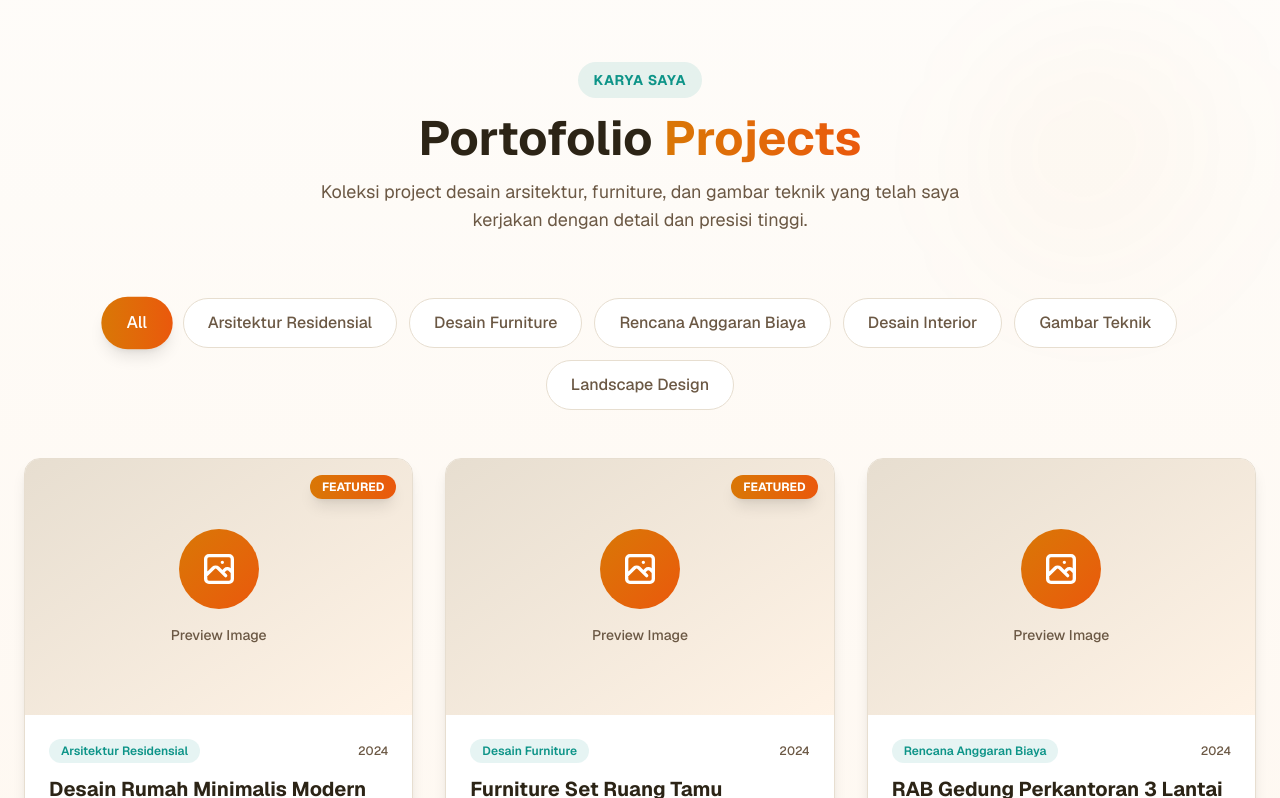
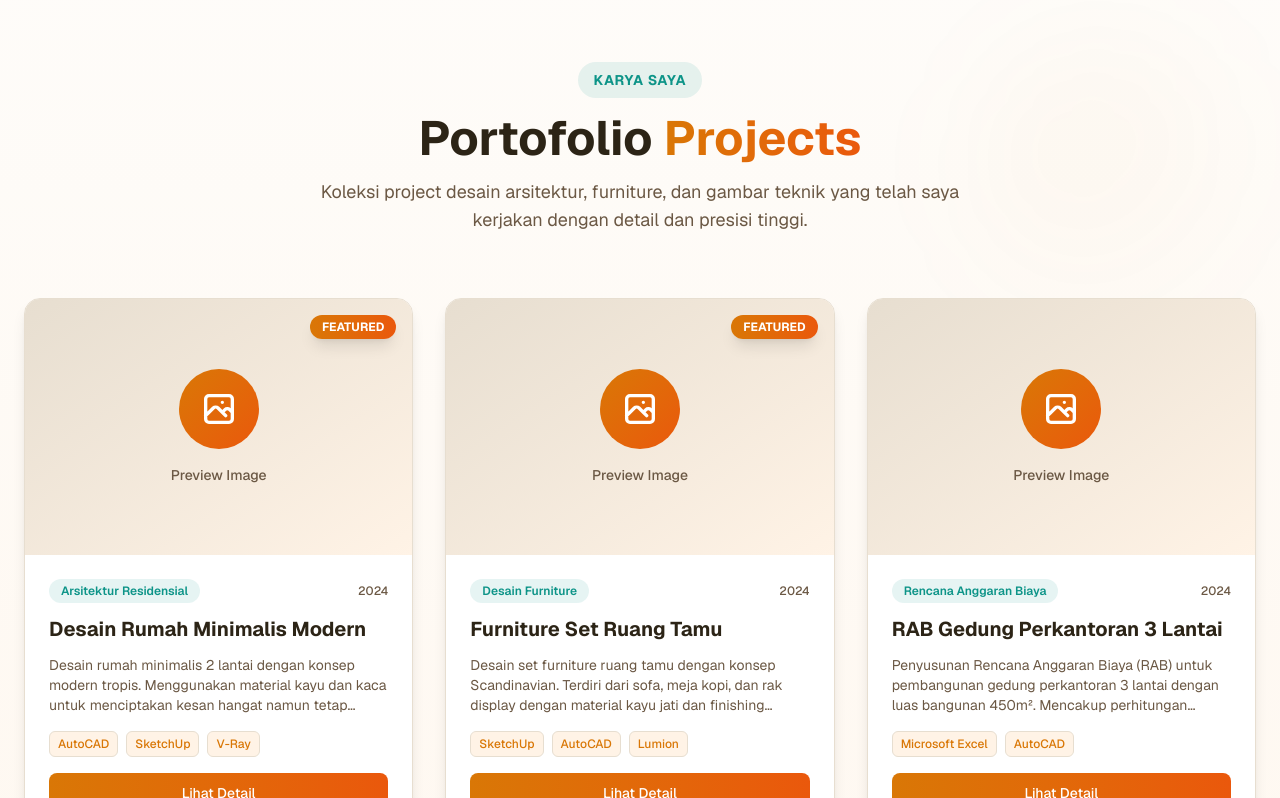
Before and after one commit to GARUDA-537/portofolio-cv-Fira, a Next.js app: page / in a window 1280 px wide. Shown: the part 4666-5464 px from the top of the page. Built offline with nearby package versions, Linux system fonts and the light colour scheme.

Commit message:
Remove category filter from ProjectsSection

```diff
--- a/src/components/ProjectsSection.tsx
+++ b/src/components/ProjectsSection.tsx
@@ -1,17 +1,8 @@
 'use client';
 
-import { useState } from 'react';
-import Image from 'next/image';
-import { projects, getAllCategories } from '@/data/projects';
+import { projects } from '@/data/projects';
 
 export default function ProjectsSection() {
-    const [selectedCategory, setSelectedCategory] = useState<string>('All');
-    const categories = ['All', ...getAllCategories()];
-
-    const filteredProjects = selectedCategory === 'All'
-        ? projects
-        : projects.filter(p => p.category === selectedCategory);
-
     return (
         <section id="portofolio" className="py-16 sm:py-20 lg:py-24 bg-gradient-to-b from-[#FEFCF9] to-[#FFF3E6] relative overflow-hidden">
             {/* Background Decorations */}
@@ -34,25 +25,9 @@ export default function ProjectsSection() {
                     </p>
                 </div>
 
-                {/* Category Filter */}
-                <div className="flex flex-wrap justify-center gap-3 mb-12">
-                    {categories.map((category) => (
-                        <button
-                            key={category}
-                            onClick={() => setSelectedCategory(category)}
-                            className={`px-4 sm:px-6 py-2 sm:py-3 rounded-full font-medium text-sm sm:text-base transition-all duration-300 ${selectedCategory === category
-                                    ? 'bg-gradient-to-r from-[#D97706] to-[#EA580C] text-white shadow-lg scale-105'
-                                    : 'bg-white text-[#6B5844] hover:bg-[#FFF3E6] border border-[#E7DED0]'
-                                }`}
-                        >
-                            {category}
-                        </button>
-                    ))}
-                </div>
-
                 {/* Projects Grid */}
                 <div className="grid grid-cols-1 md:grid-cols-2 lg:grid-cols-3 gap-6 sm:gap-8">
-                    {filteredProjects.map((project, index) => (
+                    {projects.map((project, index) => (
                         <div
                             key={project.id}
                             className="group bg-white rounded-2xl overflow-hidden shadow-lg hover:shadow-2xl transition-all duration-500 animate-fade-in-up border border-[#E7DED0]"
@@ -116,19 +91,6 @@ export default function ProjectsSection() {
                         </div>
                     ))}
                 </div>
-
-                {/* Empty State */}
-                {filteredProjects.length === 0 && (
-                    <div className="text-center py-16">
-                        <div className="w-24 h-24 mx-auto mb-6 rounded-full bg-[#E7DED0] flex items-center justify-center">
-                            <svg className="w-12 h-12 text-[#6B5844]" fill="none" stroke="currentColor" viewBox="0 0 24 24">
-                                <path strokeLinecap="round" strokeLinejoin="round" strokeWidth={2} d="M9.172 16.172a4 4 0 015.656 0M9 10h.01M15 10h.01M21 12a9 9 0 11-18 0 9 9 0 0118 0z" />
-                            </svg>
-                        </div>
-                        <h4 className="text-2xl font-bold text-[#2C2416] mb-2">Tidak Ada Project</h4>
-                        <p className="text-[#6B5844]">Belum ada project dalam kategori ini.</p>
-                    </div>
-                )}
             </div>
         </section>
     );
```
